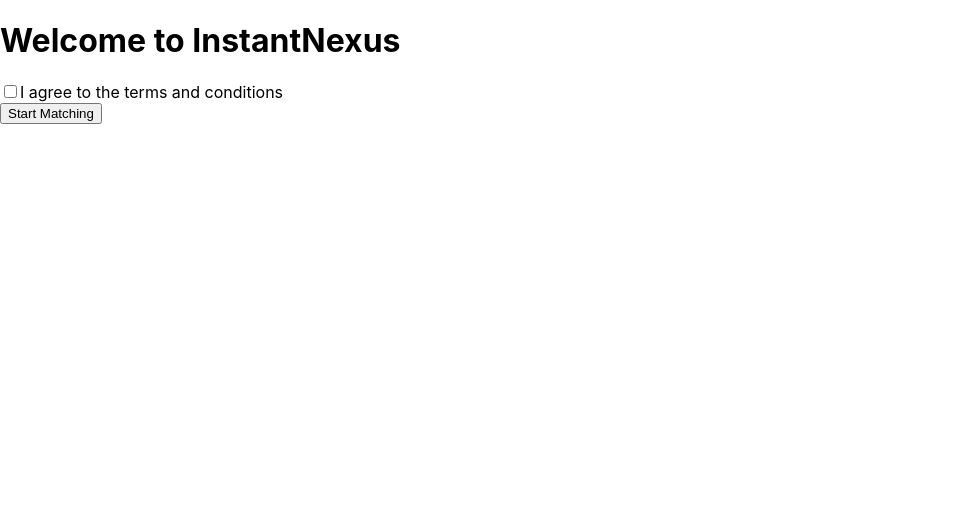
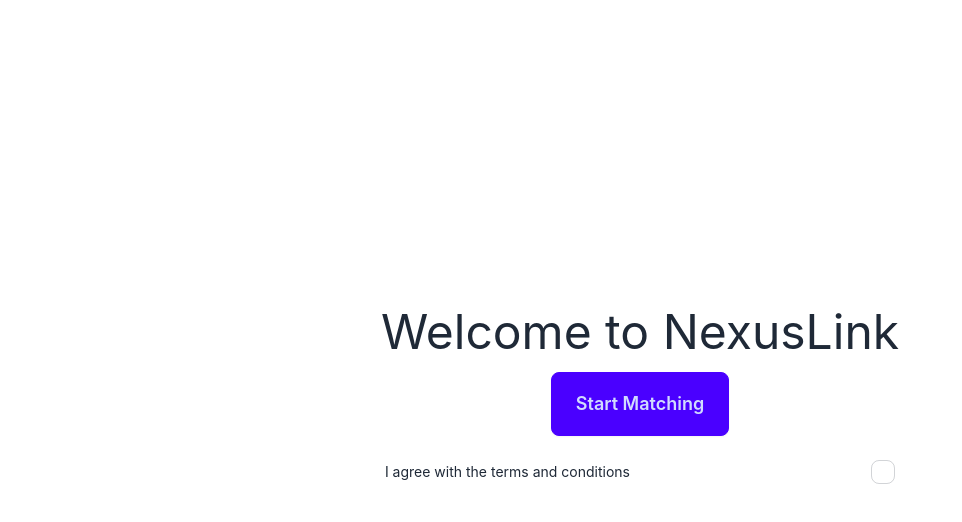
Before and after one commit to Kbpatel3/InstantNexus, a React (Create React App) app in the folder frontend/my-app/: page / in a window 1280 px wide. Shown: the top 522 px of the page, without its empty margins (0-962 px from the left). Built offline with nearby package versions, Linux system fonts and the light colour scheme.

Commit message:
Working on the landing page.

```diff
--- a/frontend/my-app/package.json
+++ b/frontend/my-app/package.json
@@ -36,5 +36,9 @@
       "last 1 firefox version",
       "last 1 safari version"
     ]
+  },
+  "devDependencies": {
+    "daisyui": "^4.7.2",
+    "tailwindcss": "^3.4.1"
   }
 }
--- a/frontend/my-app/src/App.js
+++ b/frontend/my-app/src/App.js
@@ -1,17 +1,27 @@
 import React from 'react';
-import { BrowserRouter as Router, Route, Switch } from 'react-router-dom';
-import LandingPage from './components/LandingPage';
-import ChatRoom from './components/ChatRoom';
+import { BrowserRouter as Router, Route, Routes } from 'react-router-dom';
+import DashboardPage from './pages/DashboardPage';
+import LandingPage from './pages/LandingPage';
+import PrivacyPage from './pages/PrivacyPage';
+import TermsPage from './pages/TermsPage';
+import './styles.css';
 
+/**
+ * App component that contains the routes for the application
+ * @returns {JSX.Element} JSX Element
+ */
 function App() {
-  return (
-      <Router>
-        <Switch>
-          <Route path="/" exact component={LandingPage} />
-          <Route path="/chat" component={ChatRoom} />
-        </Switch>
-      </Router>
-  )
+    // Routes for the application
+    return (
+        <Router>
+            <Routes>
+                <Route path="/" element={<LandingPage />} />
+                <Route path="/dashboard" element={<DashboardPage />} />
+                <Route path="/terms" element={<TermsPage />} />
+                <Route path="/privacy" element={<PrivacyPage />} />
+            </Routes>
+        </Router>
+    );
 }
 
 export default App;
--- a/frontend/my-app/src/components/ChatRoom.js
+++ /dev/null
@@ -1,13 +0,0 @@
-import React from 'react';
-
-const ChatRoom = () => {
-  return (
-    <div>
-      <h2>Chat Room</h2>
-      {/* Placeholders for video streams and text chat */}
-      <div>Video streams and text chat goes here.</div>
-    </div>
-  );
-};
-
-export default ChatRoom;
--- a/frontend/my-app/src/components/LandingPage.js
+++ /dev/null
@@ -1,31 +0,0 @@
-import React, { useState } from 'react';
-import { useHistory } from 'react-router-dom';
-
-const LandingPage = () => {
-    const [consent, setConsent] = useState(false);
-    const history = useHistory();
-
-    const handleConsentChange = (event) => {
-        setConsent(event.target.checked);
-    };
-
-    const handleEnter = () => {
-        if (consent) {
-            history.push('/chat');
-        } else {
-            alert('Please agree to the terms and conditions.')
-        }
-    };
-
-    return (
-        <div>
-            <h1>Welcome to InstantNexus</h1>
-            <input type={"checkbox"} checked={consent} onChange={handleConsentChange} />
-            <label>I agree to the terms and conditions</label>
-            <br />
-            <button onClick={handleEnter}>Start Matching</button>
-        </div>
-    );
-};
-
-export default LandingPage;
--- /dev/null
+++ b/frontend/my-app/src/pages/LandingPage.js
@@ -0,0 +1,35 @@
+import React, { useState } from 'react';
+/**
+ * Landing Page component for the application
+ * @returns {JSX.Element} JSX Element
+ */
+function LandingPage() {
+    // State to keep track if the user accepted the terms and privacy policies
+    const [accepted, setAccepted] = useState(false);
+
+    // Function to handle the accept button click
+    const handleButtonClick = () => {
+        if (!accepted) {
+            // Alert the user to accept the terms and privacy policies
+            alert('Please accept the terms and privacy policies');
+        }
+    }
+
+    // JSX to render
+    return (
+        <div className={'h-screen flex items-center justify-center'}>
+            <div className={'text-center'}>
+                <h1 className={'m-4 text-5xl'}>Welcome to NexusLink</h1>
+                <button className={"btn btn-primary btn-lg"} onClick={handleButtonClick}>Start Matching</button>
+                <div className="form-control m-4">
+                    <label className="label cursor-pointer">
+                        <span className="label-text">I agree with the terms and conditions</span>
+                        <input type="checkbox" className="checkbox"/>
+                    </label>
+                </div>
+            </div>
+        </div>
+    );
+}
+
+export default LandingPage;
--- /dev/null
+++ b/frontend/my-app/src/styles.css
@@ -0,0 +1,3 @@
+@import "tailwindcss/base";
+@import "tailwindcss/components";
+@import "tailwindcss/utilities";
--- /dev/null
+++ b/frontend/my-app/tailwind.config.js
@@ -0,0 +1,8 @@
+/** @type {import('tailwindcss').Config} */
+module.exports = {
+  content: ["./src/**/*.{js,jsx,ts,tsx}"],
+  theme: {
+    extend: {},
+  },
+  plugins: [require("daisyui")],
+}
```
Also changed, not shown: frontend/my-app/src/pages/DashboardPage.js (added), frontend/my-app/src/pages/PrivacyPage.js (added), frontend/my-app/src/pages/TermsPage.js (added), 2 other files (tests, documents, lock files or other folders).
